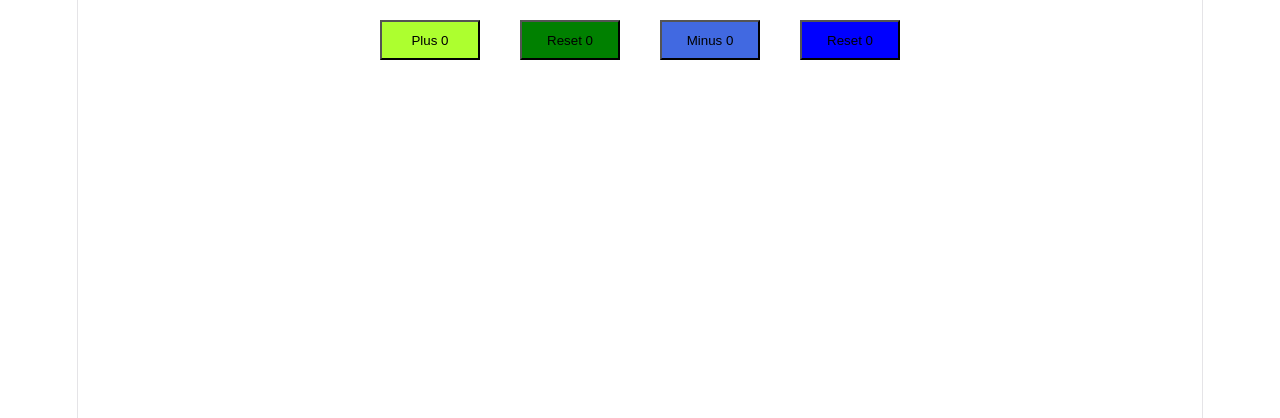
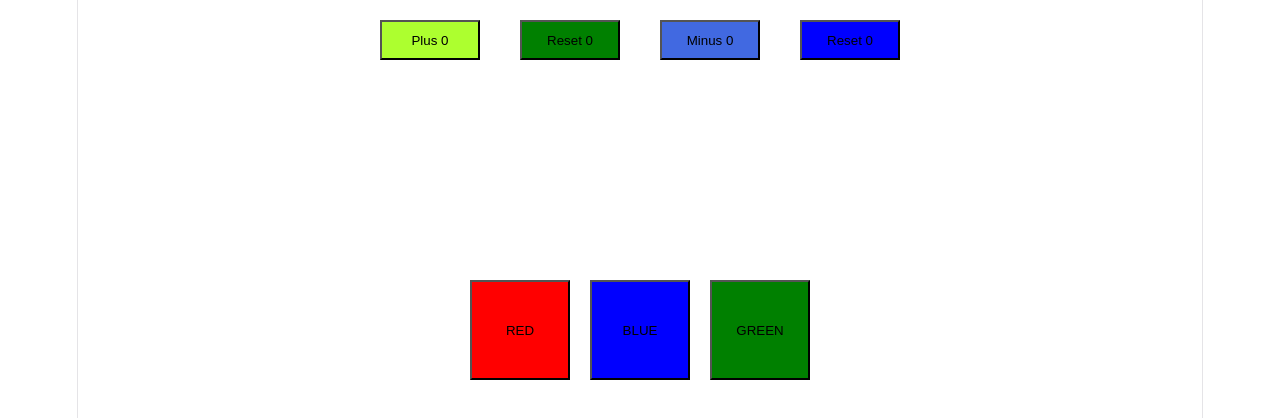
Before and after one commit to opmmansoor/React-Practices, a React (Vite) app in the folder React-Fix/: page / in a window 1280 px wide. Shown: the top 418 px of the page. Built offline with nearby package versions, Linux system fonts and the light colour scheme.

Commit message:
Box Colour Change

```diff
--- a/React-Fix/src/App.jsx
+++ b/React-Fix/src/App.jsx
@@ -1,41 +1,15 @@
-import React, { useState } from 'react'
 import Counter from './Components/Counter'
+import BoxColor from './Components/BoxColor'
 
 function App() {
-
-
-  // const [color, setColor] = useState("white")
 
   return (
     <div>
 
       <Counter/>
-
-{/* Box Colour change
-      <div style={{
-        width: "350px", height:"150px", backgroundColor: color, border: "2px solid color",
-        marginBottom: "20px", margin: "20px"
-      }}>
-        </div>
-
-        <button onClick={() => setColor("red")}
-                style={{width:"100px", height:"100px", backgroundColor:"red", margin:"10px"}}>
-          RED
-        </button>
-
-        <button onClick={() => setColor("blue")}
-                style={{width:"100px", height:"100px", backgroundColor:"blue", margin:"10px"}}>
-          BLUE
-        </button>
-
-        <button onClick={() => setColor("green")}
-                style={{width:"100px", height: "100px", backgroundColor: "green" }}>
-          GREEN
-        </button> */}
-
+      <BoxColor />
 
     </div>
   )
 }
-
 export default App
--- /dev/null
+++ b/React-Fix/src/Components/BoxColor.jsx
@@ -0,0 +1,35 @@
+import React, { useState } from 'react'
+
+function BoxColor() {
+
+     const [color, setColor] = useState("white")
+
+  return (
+    <div>
+{/* Box Colour change */}
+      <div style={{
+        width: "350px", height:"150px", backgroundColor: color, border: "2px solid color",
+        marginBottom: "20px", margin: "20px"
+      }}>
+        </div>
+
+        <button onClick={() => setColor("red")}
+                style={{width:"100px", height:"100px", backgroundColor:"red", margin:"10px"}}>
+          RED
+        </button>
+
+        <button onClick={() => setColor("blue")}
+                style={{width:"100px", height:"100px", backgroundColor:"blue", margin:"10px"}}>
+          BLUE
+        </button>
+
+        <button onClick={() => setColor("green")}
+                style={{width:"100px", height: "100px", backgroundColor: "green",  margin:"10px"}}>
+          GREEN
+        </button>
+
+    </div>
+  )
+}
+
+export default BoxColor
```
